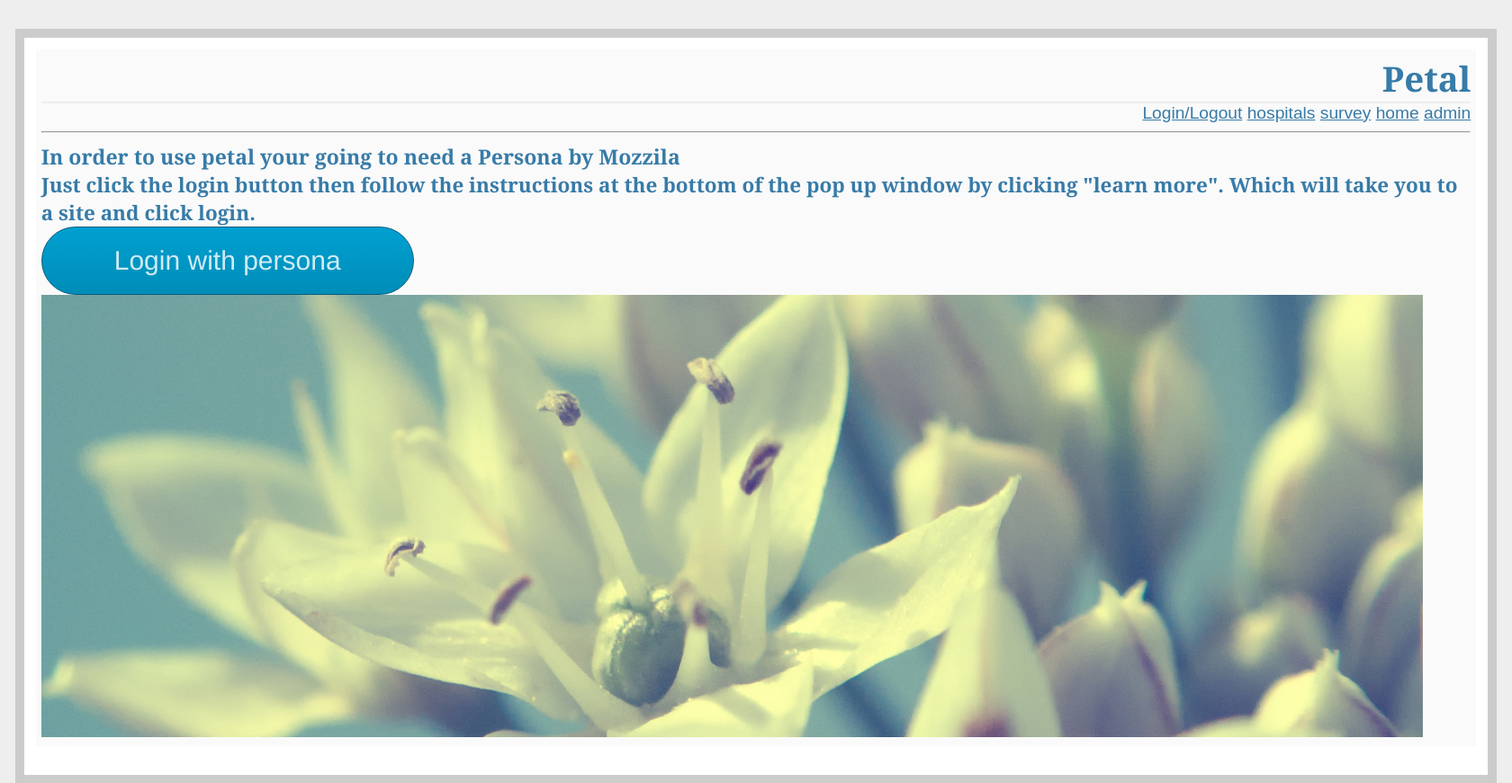
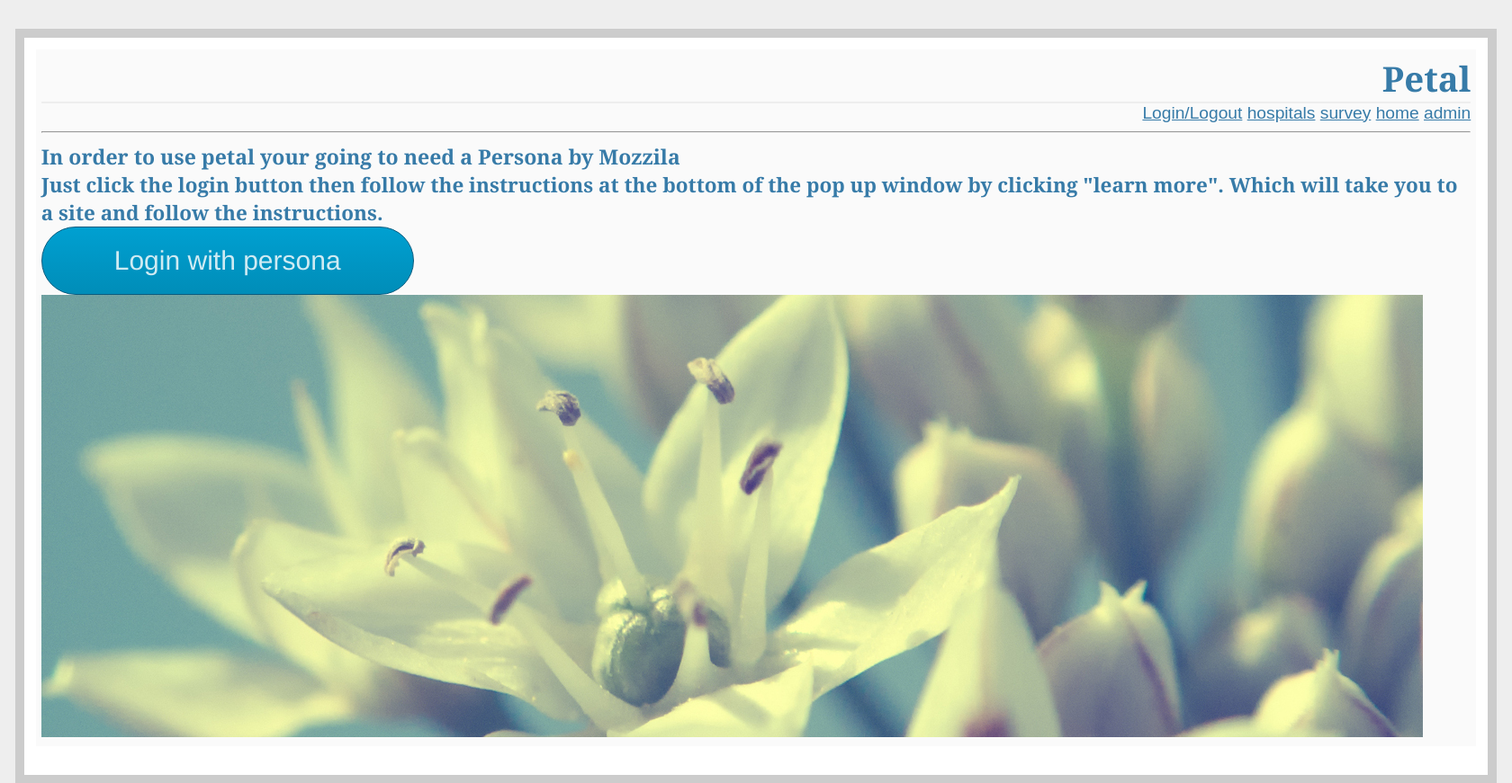
Before and after one commit to Midnightcoffee/petal, a Flask app: page /login in a window 1680 px wide. Shown: the top 871 px of the page at 90% size. Run offline with Flask 2, Linux system fonts and the light colour scheme; parts of the project's set-up code (start-up, migrations or seed data) failed here and were passed over; some libraries are stand-ins or nearby versions.

Commit message:
small change

```diff
--- a/petalapp/templates/login.html
+++ b/petalapp/templates/login.html
@@ -6,13 +6,11 @@
         <script type="text/javascript" src="https://ajax.googleapis.com/ajax/libs/jquery/1.7.2/jquery.min.js"></script>
         <script src="https://login.persona.org/include.js" type="text/javascript"></script>
         <script type="text/javascript">{{ auth_script|safe }}</script>
-        <link rel=stylesheet type="text/css" href="{{ url_for('static', filename='style.css') }}">
     </head>
     <body>
         <h2>In order to use petal your going to need a Persona by Mozzila</h2>
         <h3>Just click the login button then follow the instructions at the bottom of
-            the pop up window by clicking "learn more". Which will take you to a site and click
-        login. </h3>
+            the pop up window by clicking "learn more". Which will take you to a site and follow the instructions. </h3>
         {% if current_user.is_authenticated() %}
             <button id="browserid-logout" class="button">Logout</button>
             <h3>welcome {{ g.user.name }} </h3>
```
